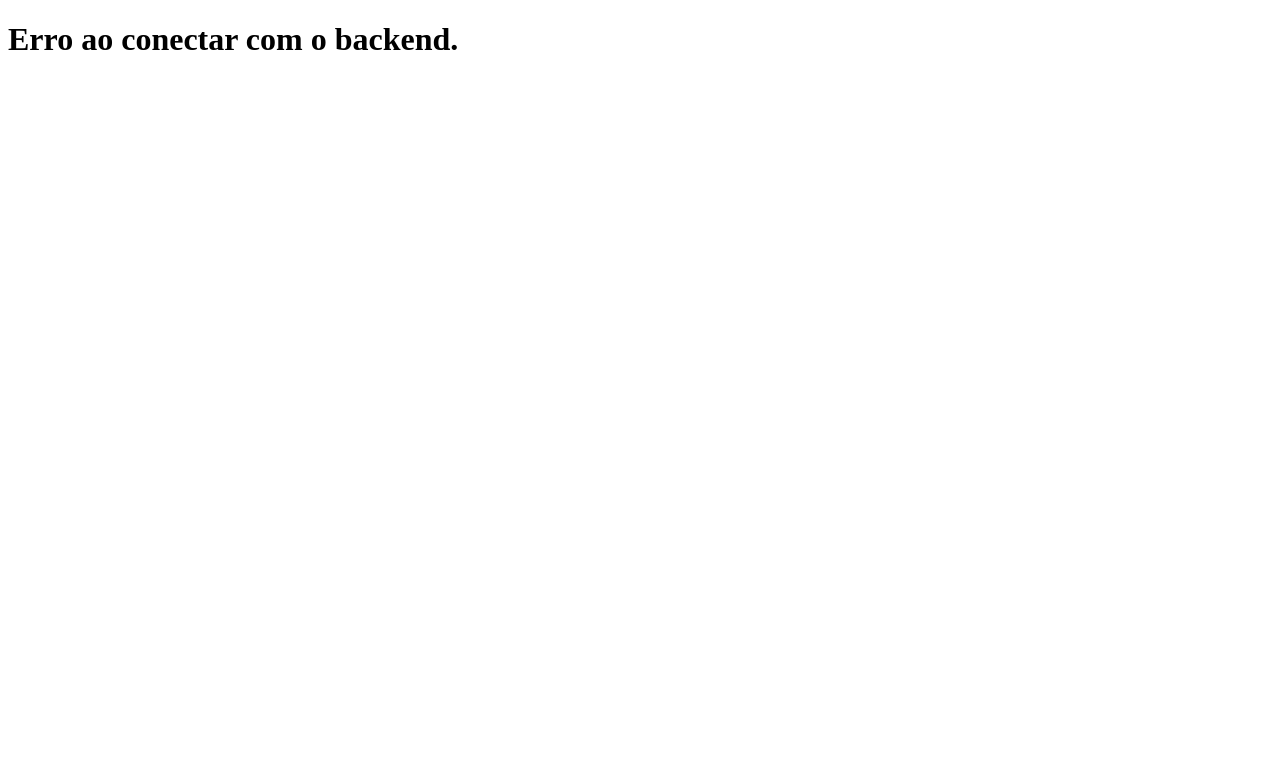
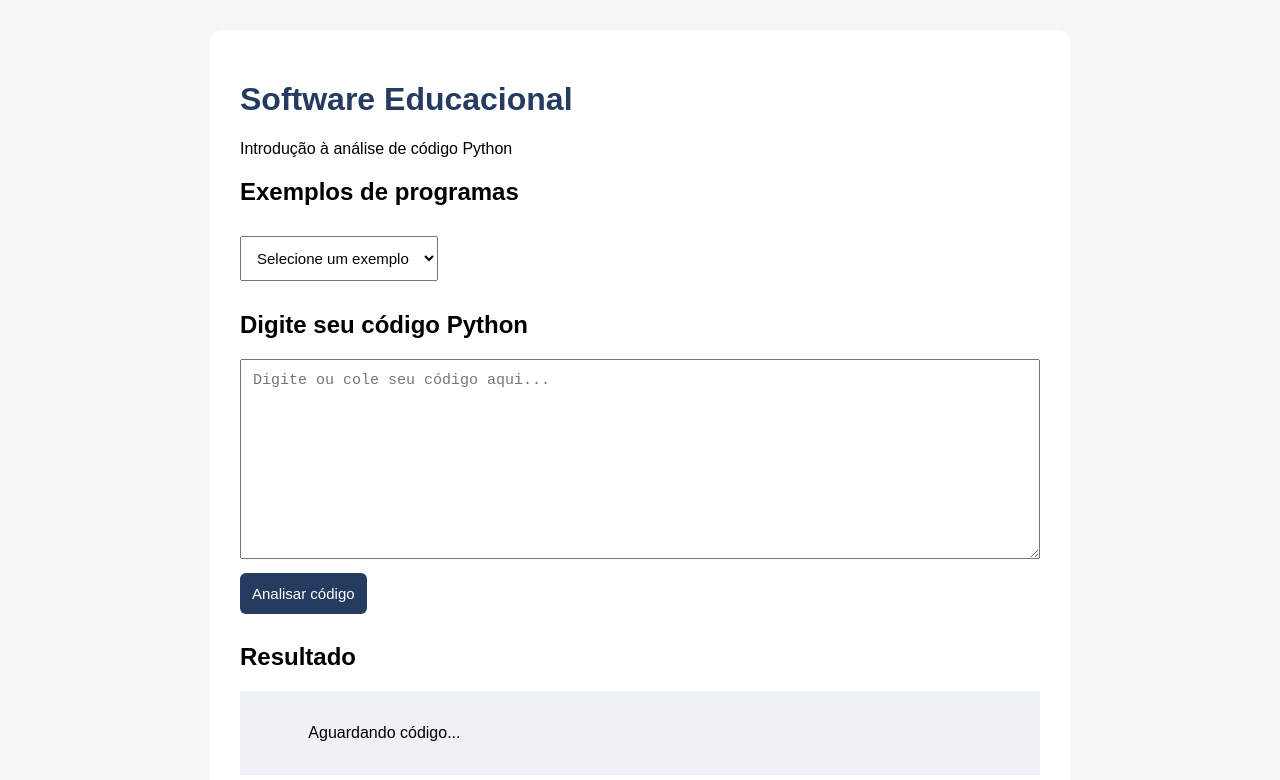
Before and after one commit to claralre/software-educacional-, a plain HTML site: page frontend/index.html in a window 1280 px wide. Drawn offline with Linux system fonts and the light colour scheme; no server answers.

Commit message:
Criar interface para entrada de código Python

```diff
--- a/frontend/index.html
+++ b/frontend/index.html
@@ -1,28 +1,139 @@
+
 <!DOCTYPE html>
 <html lang="pt-BR">
 <head>
     <meta charset="UTF-8">
-    <title>Software Educacional</title>
+    <meta name="viewport" content="width=device-width, initial-scale=1.0">
+    <title>Software Educacional - Python</title>
+
+    <style>
+        body {
+            font-family: Arial, sans-serif;
+            background-color: #f4f6f9;
+            margin: 0;
+            padding: 30px;
+        }
+
+        main {
+            max-width: 800px;
+            margin: auto;
+            background: white;
+            padding: 30px;
+            border-radius: 12px;
+        }
+
+        h1 {
+            color: #263b60;
+        }
+
+        textarea {
+            width: 100%;
+            box-sizing: border-box;
+            height: 200px;
+            padding: 12px;
+            font-family: monospace;
+            font-size: 15px;
+        }
+
+        select, button {
+            padding: 12px;
+            margin: 10px 0;
+            font-size: 15px;
+        }
+
+        button {
+            background: #263b60;
+            color: white;
+            border: none;
+            border-radius: 6px;
+            cursor: pointer;
+        }
+
+        #resultado {
+            background: #eef2f7;
+            padding: 15px;
+            min-height: 50px;
+            white-space: pre-wrap;
+        }
+    </style>
 </head>
+
 <body>
-    <h1 id="mensagem">Carregando...</h1>
+    <main>
+        <h1>Software Educacional</h1>
+        <p>Introdução à análise de código Python</p>
+
+        <h2>Exemplos de programas</h2>
+
+        <select id="exemplos">
+            <option value="">Selecione um exemplo</option>
+            <option value="variavel">Variável</option>
+            <option value="soma">Operação aritmética</option>
+            <option value="multiplicacao">Multiplicação</option>
+        </select>
+
+        <h2>Digite seu código Python</h2>
+
+        <textarea id="codigo"
+          placeholder="Digite ou cole seu código aqui..."></textarea>
+
+        <button id="analisar">Analisar código</button>
+
+        <h2>Resultado</h2>
+        <div id="resultado" role="status">
+            Aguardando código...
+        </div>
+    </main>
 
     <script>
-        fetch("/api/")
-            .then(resposta => {
-                if (!resposta.ok) {
-                    throw new Error("Erro na resposta");
+        const exemplos = {
+            variavel: "idade = 21",
+            soma: "resultado = 10 + 5",
+            multiplicacao: "total = 4 * 3"
+        };
+
+        const campoCodigo = document.getElementById("codigo");
+        const seletor = document.getElementById("exemplos");
+        const resultado = document.getElementById("resultado");
+
+        seletor.addEventListener("change", function () {
+            if (exemplos[seletor.value]) {
+                campoCodigo.value = exemplos[seletor.value];
+            }
+            resultado.textContent = "Aguardando código...";
+        });
+
+        document.getElementById("analisar").addEventListener(
+            "click", async function () {
+                const codigo = campoCodigo.value;
+
+                if (!codigo.trim()) {
+                    resultado.textContent =
+                        "Informe um código-fonte antes de solicitar a análise.";
+                    return;
                 }
-                return resposta.json();
-            })
-            .then(dados => {
-                document.getElementById("mensagem").textContent =
-                    dados.mensagem;
-            })
-            .catch(() => {
-                document.getElementById("mensagem").textContent =
-                    "Erro ao conectar com o backend.";
-            });
+
+                resultado.textContent = "Enviando código...";
+
+                try {
+                    const resposta = await fetch("/api/analisar", {
+                        method: "POST",
+                        headers: {
+                            "Content-Type": "application/json"
+                        },
+                        body: JSON.stringify({ codigo: codigo })
+                    });
+
+                    const dados = await resposta.json();
+
+                    resultado.textContent =
+                        dados.mensagem || "Erro ao processar a resposta.";
+                } catch (erro) {
+                    resultado.textContent =
+                        "Não foi possível comunicar com o servidor.";
+                }
+            }
+        );
     </script>
 </body>
 </html>
```
